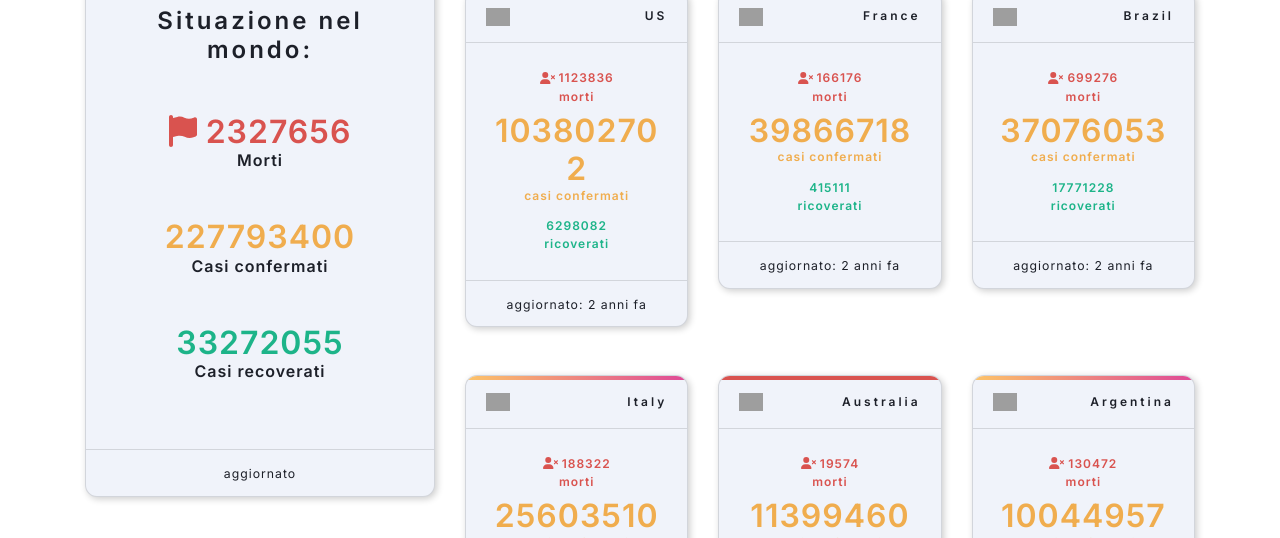
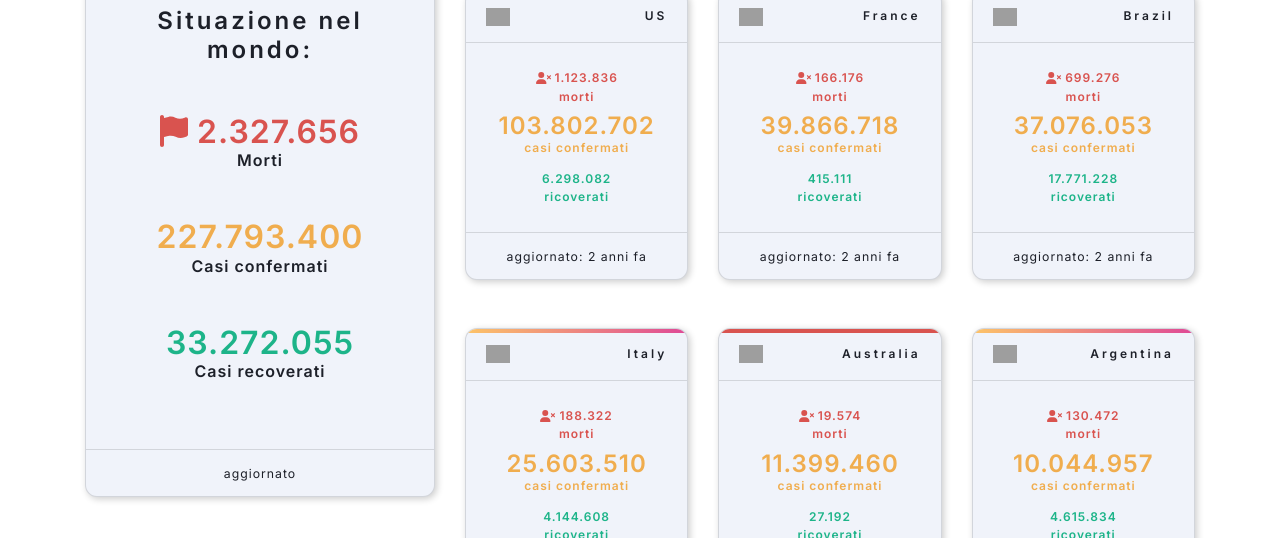
Before and after one commit to webdazer0/covid-italia, a React (Create React App) app: page / in a window 1280 px wide. Shown: the part 262-800 px from the top of the page. Built offline with nearby package versions, Linux system fonts and the light colour scheme; no server answers; grey boxes are pictures that could not be loaded.

Commit message:
chore: add utils format number & locale `it`

```diff
--- a/src/App.js
+++ b/src/App.js
@@ -9,6 +9,7 @@ import Sidebar from "./component/Sidebar";
 import Main from "./component/Main";
 import useApp from "./hooks/useApp";
 import AppLayout from "./component/AppLayout";
+import "./utils/addLang"; // Aggiunge lingue a timeago.js: Italiano & Spagnolo
 
 function App() {
   // Load initial data
--- a/src/component/Card.js
+++ b/src/component/Card.js
@@ -2,7 +2,7 @@ import React from "react";
 import { PersonIcon } from "./icons/icons";
 import { IMAGE_API, IMAGE_FALLBACK } from "../config/constants";
 import { format } from "timeago.js";
-import "../utils/addLang"; // Aggiunge lingue a timeago.js: Italiano & Spagnolo
+import { UtilsNumber } from "../utils";
 
 function Card({
   countryregion,
@@ -84,12 +84,14 @@ const Tile = ({ content, type, title, max, Icon }) => {
   const spanClass = `text-${status}`;
   const spacing = Icon ? " " : "";
 
+  const formatTitle = UtilsNumber.format(title);
+
   return (
     <p className="lead mb-2">
-      <span className={`${spanClass} ${max ? "h1" : "h6"}`}>
+      <span className={`${spanClass} ${max ? "h3" : "h6"}`}>
         {Icon ? <Icon /> : ""}
         {spacing}
-        {title}
+        {formatTitle}
       </span>
       <small className={`${spanClass} h6 d-block`}>{content}</small>
     </p>
--- a/src/component/CardList.js
+++ b/src/component/CardList.js
@@ -22,7 +22,7 @@ function CardList() {
       (elem) => elem.countrycode.iso3 === byName
     );
     logger({ byName });
-    logger({ countryListByName });
+
     getCountry = countryListByName.map((elem) => {
       return <Card key={elem.countryregion + elem.provincestate} {...elem} />;
     });
--- a/src/component/Sidebar.js
+++ b/src/component/Sidebar.js
@@ -1,10 +1,16 @@
 import React from "react";
 import useCountries from "../hooks/useCountries";
 import { FlagIcon } from "./icons/icons";
+import { UtilsNumber } from "../utils";
 
 function Sidebar({ col }) {
   const { info } = useCountries();
   const classColumn = `col-md-${col} d-none d-md-block`;
+
+  const confirmed = UtilsNumber.format(info.confirmed);
+  const recovered = UtilsNumber.format(info.recovered);
+  const deaths = UtilsNumber.format(info.deaths);
+
   return (
     <div className={classColumn}>
       <div className="card text-center">
@@ -18,17 +24,17 @@ function Sidebar({ col }) {
 
           <p className="lead mb-5">
             <span className="text-danger h1">
-              <FlagIcon /> {info.deaths}
+              <FlagIcon /> {deaths}
             </span>
             <span className="h5 d-block">Morti</span>
           </p>
           <p className="lead mb-5">
-            <span className="text-warning h1">{info.confirmed}</span>
+            <span className="text-warning h1">{confirmed}</span>
             <br />
             <span className="h5 d-block">Casi confermati</span>
           </p>
           <p className="lead mb-5">
-            <span className="text-success h1">{info.recovered}</span>
+            <span className="text-success h1">{recovered}</span>
             <br />
             <span className="h5 d-block">Casi recoverati</span>
           </p>
--- /dev/null
+++ b/src/utils/index.js
@@ -0,0 +1,2 @@
+export * from "./logger";
+export * from "./numberFormat";
--- /dev/null
+++ b/src/utils/numberFormat.js
@@ -0,0 +1,12 @@
+const LOCALE = {
+  IT: "it-IT",
+  US: "en-US",
+};
+
+const locale = LOCALE.IT;
+
+const format = (value) => {
+  const customformat = new Intl.NumberFormat(locale);
+  return customformat.format(value);
+};
+export const UtilsNumber = { format };
```
